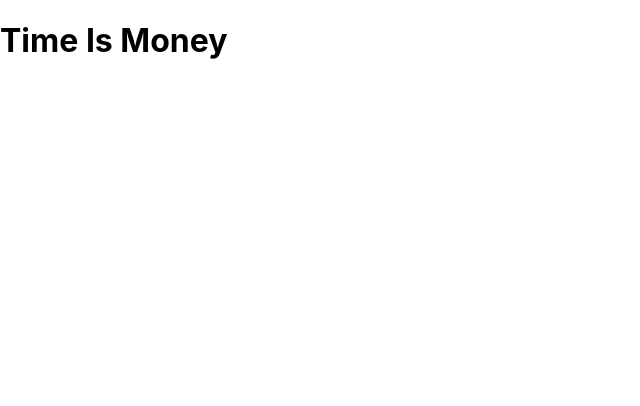
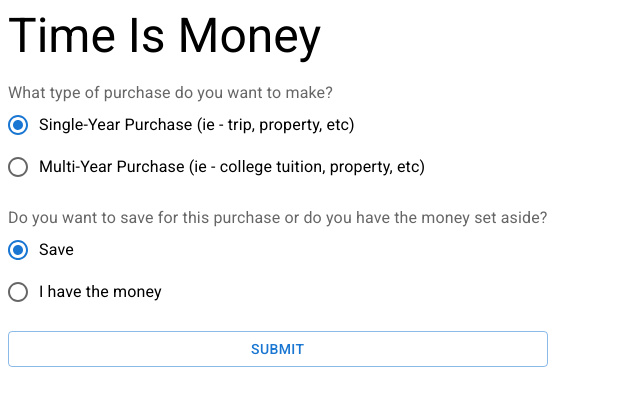
Before and after one commit to chumomega/timeismoney, a React (Create React App) app: page / in a window 1280 px wide. Shown: the top 406 px of the page, without its empty margins (0-640 px from the left). Built offline with nearby package versions, Linux system fonts and the light colour scheme.

Commit message:
init base form with material ui

```diff
--- a/src/App.js
+++ b/src/App.js
@@ -1,10 +1,45 @@
-import logo from './logo.svg';
-import './App.css';
+import * as React from 'react';
+import Radio from '@mui/material/Radio';
+import RadioGroup from '@mui/material/RadioGroup';
+import FormControlLabel from '@mui/material/FormControlLabel';
+import FormControl from '@mui/material/FormControl';
+import FormLabel from '@mui/material/FormLabel';
+import Button from '@mui/material/Button';
+import Typography from '@mui/material/Typography';
 
 function App() {
+  const [value, setValue] = React.useState('female');
+
+  const handleChange = (event) => {
+    setValue((event.target).value);
+  };
+
   return (
     <div>
-      <h1>Time Is Money</h1>
+      <Typography variant="h3" gutterBottom>Time Is Money</Typography>
+      <FormControl>
+        <FormLabel id="type-of-purchase-label">What type of purchase do you want to make?</FormLabel>
+        <RadioGroup
+          aria-labelledby="type-of-purchase-label"
+          defaultValue="a"
+          name="radio-buttons-group1"
+        >
+          <FormControlLabel value="a" control={<Radio />} label="Single-Year Purchase (ie - trip, property, etc)" />
+          <FormControlLabel value="b" control={<Radio />} label="Multi-Year Purchase (ie - college tuition, property, etc)" />
+        </RadioGroup>
+        <br/>
+        <FormLabel id="type-of-saving-label">Do you want to save for this purchase or do you have the money set aside?</FormLabel>
+        <RadioGroup
+          aria-labelledby="type-of-saving-label"
+          defaultValue="a"
+          name="radio-buttons-group2"
+        >
+          <FormControlLabel value="a" control={<Radio />} label="Save" />
+          <FormControlLabel value="b" control={<Radio />} label="I have the money" />
+        </RadioGroup>
+        <br/>
+        <Button variant="outlined">Submit</Button>
+      </FormControl>
     </div>
   );
 }
--- a/src/index.js
+++ b/src/index.js
@@ -1,8 +1,12 @@
 import React from 'react';
 import ReactDOM from 'react-dom/client';
-import './index.css';
 import App from './App';
 import reportWebVitals from './reportWebVitals';
+import '@fontsource/roboto/300.css';
+import '@fontsource/roboto/400.css';
+import '@fontsource/roboto/500.css';
+import '@fontsource/roboto/700.css';
+
 
 const root = ReactDOM.createRoot(document.getElementById('root'));
 root.render(
```
Also changed, not shown: package.json (+6 -1 lines), 1 other file (tests, documents, lock files or other folders).
